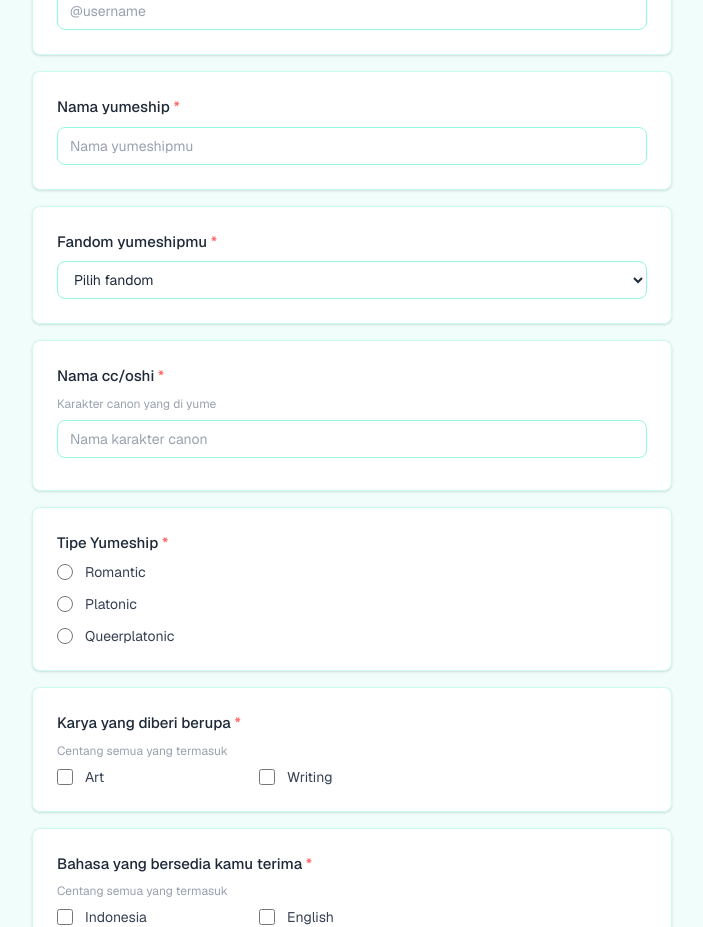
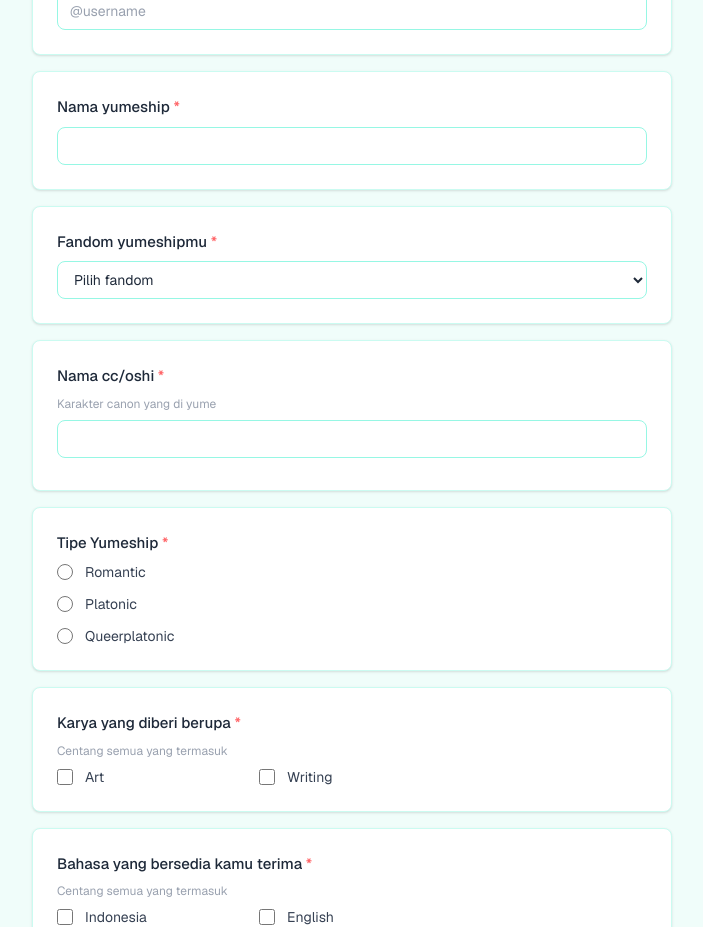
Before and after one commit to Isovyy/santahalu, a Next.js app: page / in a window 1280 px wide. Shown: the part 1340-2267 px from the top of the page, without its empty margins (288-991 px from the left). Built offline with nearby package versions, Linux system fonts and the light colour scheme.

Commit message:
changed shadow placeholder

```diff
--- a/app/page.tsx
+++ b/app/page.tsx
@@ -686,7 +686,6 @@ export default function RegisterPage() {
             type="text"
             required
             className={inputClass}
-            placeholder="Nama yumeshipmu"
             value={form.yumeshipName}
             onChange={(e) => update("yumeshipName", e.target.value)}
           />
@@ -714,7 +713,6 @@ export default function RegisterPage() {
               type="text"
               required
               className={inputClass + " mt-2"}
-              placeholder="Tulis fandommu"
               value={form.fandomYumeOther}
               onChange={(e) => update("fandomYumeOther", e.target.value)}
             />
@@ -726,7 +724,6 @@ export default function RegisterPage() {
             type="text"
             required
             className={inputClass}
-            placeholder="Nama karakter canon"
             list="oshi-suggestions"
             autoComplete="off"
             value={form.oshiName}
--- a/package.json
+++ b/package.json
@@ -4,7 +4,7 @@
   "private": true,
   "scripts": {
     "dev": "next dev",
-    "build": "next build",
+    "build": "prisma contract emit && next build",
     "start": "next start",
     "lint": "eslint",
     "test": "vitest run",
```
